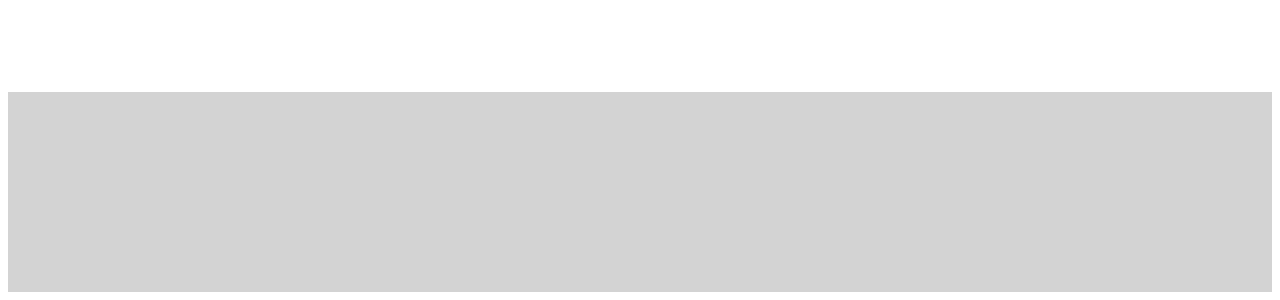
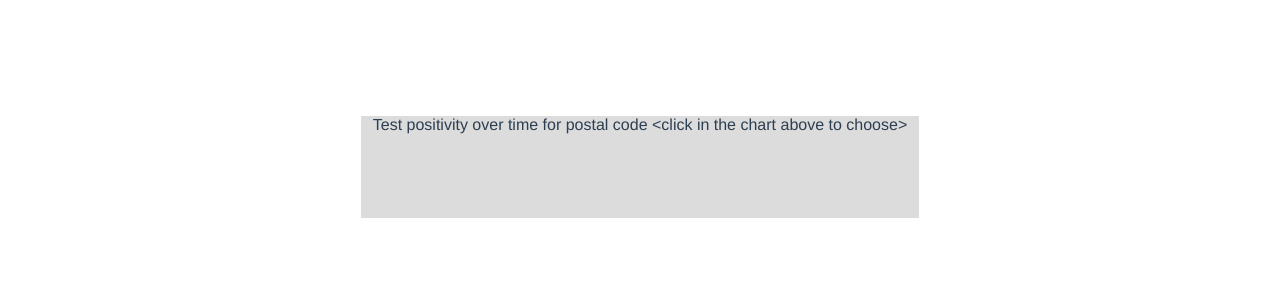
Before and after one commit to laaksoharju/datavis-sketch, a Vue app: page / in a window 1280 px wide. Shown: the part 694-994 px from the top of the page. Built offline with nearby package versions, Linux system fonts and the light colour scheme; no server answers.

Commit message:
small tweaks

```diff
--- a/src/App.vue
+++ b/src/App.vue
@@ -1,7 +1,7 @@
 <template>
   <div id="app">
     <div id="nav">
-      <router-link to="/">Uppsala Covid-19 positivity per postal code</router-link> |
+      <router-link to="/">Uppsala Covid-19 test positivity per postal code, week 26 2020 - now </router-link> |
       <router-link to="/about">About</router-link>
     </div>
     <router-view/>
--- a/src/components/Chart.vue
+++ b/src/components/Chart.vue
@@ -1,5 +1,5 @@
 <template>
-  <div class="chartwrapper">
+  <div class="page-wrapper">
     <div class="chart-wrapper">
       <div class="chart">
         <div class="row" v-for="(area, key) in data" @click="setCurrentLine(key)" :style="{'width' : area.pop/160+'px'}" :key="key">
@@ -91,8 +91,8 @@ a {
   border-bottom: 1px solid white;
 }
 
-.chartwrapper {
+.page-wrapper {
   display: grid;
-  grid-template-rows: 700px 200px;
+  grid-template-rows: 650px 250px;
 }
 </style>
--- a/src/components/LineChart.vue
+++ b/src/components/LineChart.vue
@@ -1,7 +1,14 @@
 <template>
-  <div class="wrapper">
-    {{postcode}}
+  <div class="outer-wrapper">
+    <div class="line-chart-wrapper">
+      Test positivity over time for postal code {{postcode?postcode:'&lt;click in the chart above to choose&gt;'}}
       <svg :viewBox="viewBox">
+        <g id="grid-y" transform="translate(30,10)">
+        </g>
+        <g class="axis" id="axis-x" transform="translate(30,200)">
+        </g>
+        <g class="axis" id="axis-y" transform="translate(30,10)">
+        </g>
         <g transform="translate(30, 10)" id="chart">
             <path
               class="line-chart-line"
@@ -9,6 +16,7 @@
             />
         </g>
       </svg>
+    </div>
   </div>
 </template>
 
@@ -28,13 +36,20 @@ export default {
       height: 220,
       padding: 30,
       points: {},
+      xScale: null,
+      yScale: null,
+      transitionDuration: 1000
     }
   },
   watch: {
     data: function (newVals) {
-      const vm = this;
-      console.log(this.line)
-      TweenLite.to(this.$data, 1, {points: vm.drawLine(newVals)})
+      this.xScale = d3.scaleLinear()
+                      .domain(d3.extent(newVals, (d, i) => i))
+                      .range(this.rangeX)
+      this.yScale = d3.scaleLinear()
+                      .domain([0, d3.max(newVals, d => d)])
+                      .range(this.rangeY)
+      TweenLite.to(this.$data, this.transitionDuration/1000, {points: this.drawGraph(newVals)})
     }
   },
   computed: {
@@ -51,36 +66,57 @@ export default {
     }
   },
   methods: {
-    drawLine: function(data) {
-      //console.log(this.path(data));
+    drawGraph: function(data) {
+      d3.select("#grid-y")
+        .call(d3.axisLeft(this.yScale).ticks(5).tickSize(-this.width).tickFormat(""));
+      d3.select("#axis-x")
+        .transition()
+        .duration(this.transitionDuration)
+        .call(d3.axisBottom(this.xScale).tickFormat(d => "w " + (+(d+25)%53+1)));
+      d3.select("#axis-y")
+        .transition()
+        .duration(this.transitionDuration)
+        .call(d3.axisLeft(this.yScale).ticks(5).tickFormat(d => d*100+"%"));
       return this.path()(data);
     },
     path: function() {
-      const x = d3.scaleLinear().domain([26,65]).range(this.rangeX);
-      const y = d3.scaleLinear().domain([0,d3.max(this.data)*100]).range(this.rangeY);
-      d3.select("#chart").append("g").attr("transform", "translate(0,190)").call(d3.axisBottom().scale(x));
-      d3.select("#chart").append("g").attr("transform", "translate(0,0)").call(d3.axisLeft().scale(y));
-      x.domain(d3.extent(this.data, (d, i) => i));
-      y.domain([0, d3.max(this.data, d => d)]);
       return d3.line()
-        .x((d, i) => x(i))
-        .y(d => y(d));
+        .x((d, i) => this.xScale(i))
+        .y(d => this.yScale(d));
     },
   }
 }
 </script>
-<style scoped>
+<style>
 
-.wrapper {
-  background-color: lightgray
+.outer-wrapper {
+  display: flex;
+  justify-content: center;
+  align-items: center;
+}
+.line-chart-wrapper {
+  background-color: gainsboro;
+  max-width: 1500px;
+  padding: 0 10px;
 }
 .line-chart-line {
     transition: 1s;
     fill: none;
-    stroke: #76BF8A;
+    stroke: firebrick;
     stroke-width: 3px;
 }
 .values-move {
   transition: transform 1s;
 }
+
+#grid-y line {
+  stroke: darkgray;
+  stroke-opacity: 0.7;
+  shape-rendering: crispEdges;
+}
+
+#grid-y path {
+  stroke-width: 0;
+}
+
 </style>
--- a/src/views/About.vue
+++ b/src/views/About.vue
@@ -1,5 +1,7 @@
 <template>
   <div class="about">
     <h1>This is just a sketch.</h1>
+
+    Data comes from the <a href="https://covid19dataportal.se/data_types/health_data/crush_covid/">CRUSH Covid project</a>.
   </div>
 </template>
```
Lines whose indentation alone changed are shown as unchanged.
